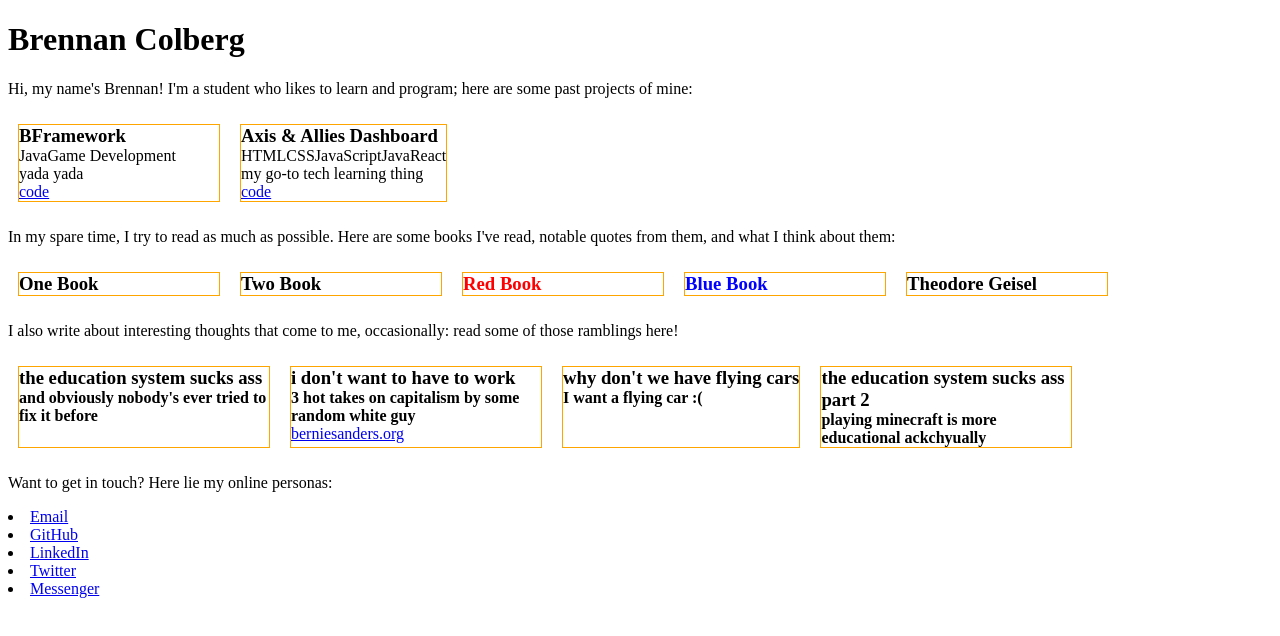
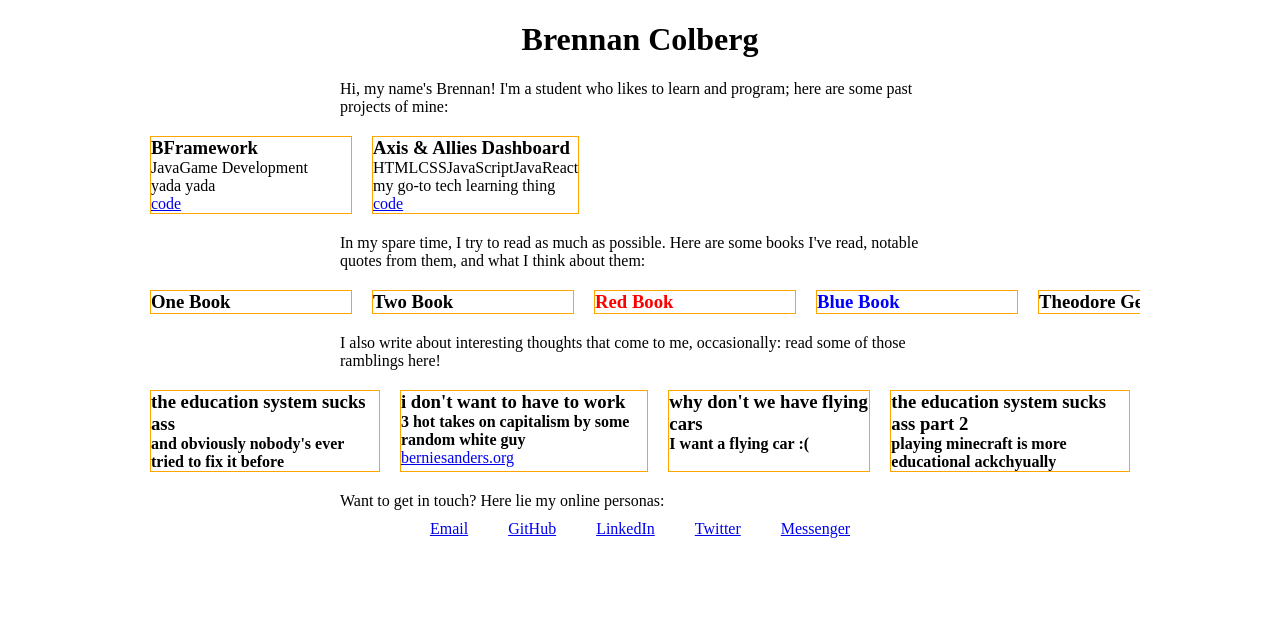
Before and after one commit to BrennanColberg/website, a React (Create React App) app: page / in a window 1280 px wide. Shown: the top 636 px of the page. Built offline with nearby package versions, Linux system fonts and the light colour scheme.

Commit message:
contact link css

```diff
--- a/src/App.css
+++ b/src/App.css
@@ -1,7 +1,19 @@
+.App h1 {
+  text-align: center;
+}
+
+.App p {
+  text-align: left;
+  margin: 10px auto;
+  max-width: 600px;
+}
+
 .Preview {
   display: flex;
   flex-flow: row nowrap;
   overflow-x: scroll;
+  max-width: 1000px;
+  margin: auto;
 }
 
 .Preview article {
@@ -29,3 +41,17 @@
 .blue-book * {
   color: blue;
 }
+
+.ContactInfo {
+  display: flex;
+  flex-flow: row wrap;
+  justify-content: center;
+  list-style: none;
+  padding: 0;
+  margin: auto;
+}
+
+.ContactInfo li {
+  display: block;
+  margin: 0 20px;
+}
--- a/src/App.js
+++ b/src/App.js
@@ -35,11 +35,11 @@ const App = () => (
 class ContactInfo extends Component {
   render() {
     return (
-      <div className="ContactInfo">
+      <ul className="ContactInfo">
         {contactJSON.map(item => (
           <li key={item.link}><a href={item.link}>{item.name}</a></li>
         ))}
-      </div>
+      </ul>
     );
   }
 }
--- a/src/Preview.js
+++ b/src/Preview.js
@@ -9,7 +9,6 @@ class Preview extends Component {
   constructor(props) {
     super(props);
     this.json = require('./assets/' + props.file);
-    console.log(this.json);
   }
 
   render() {
```
